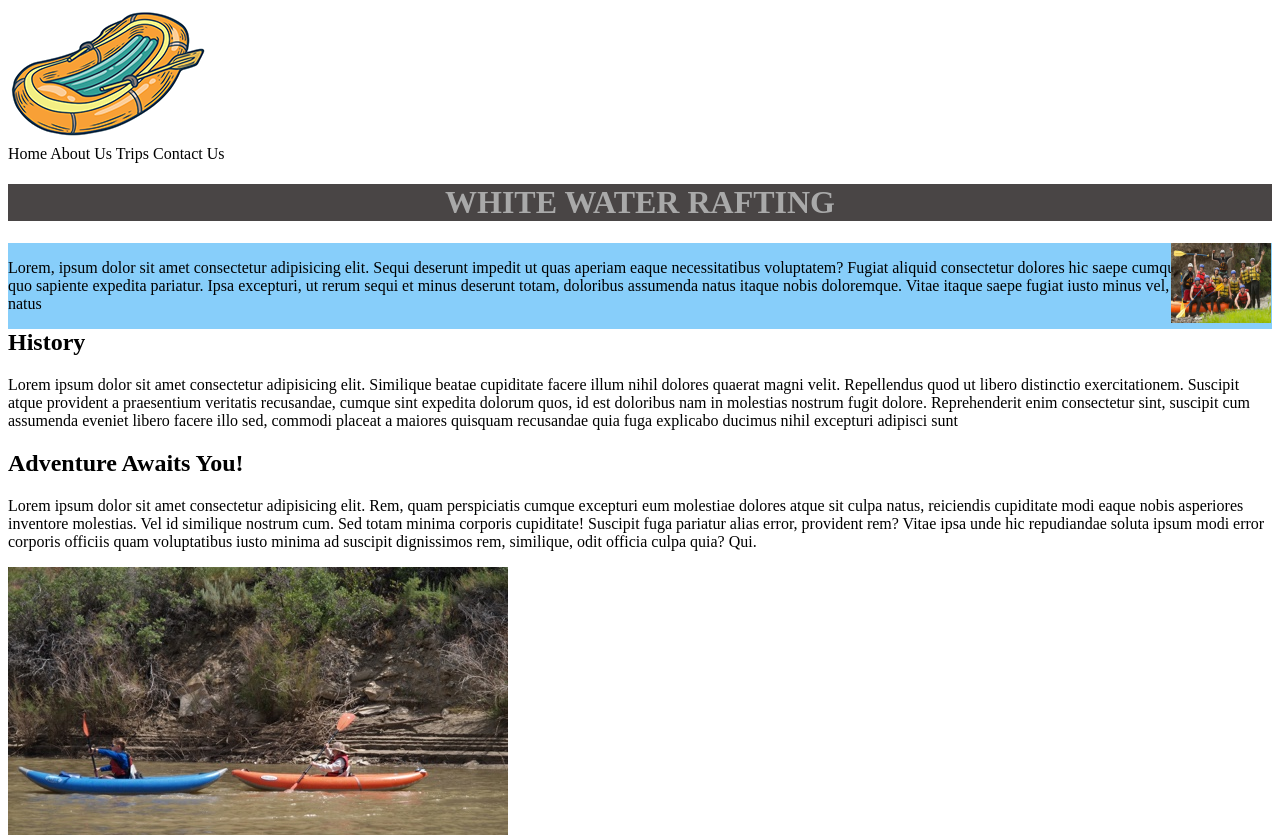
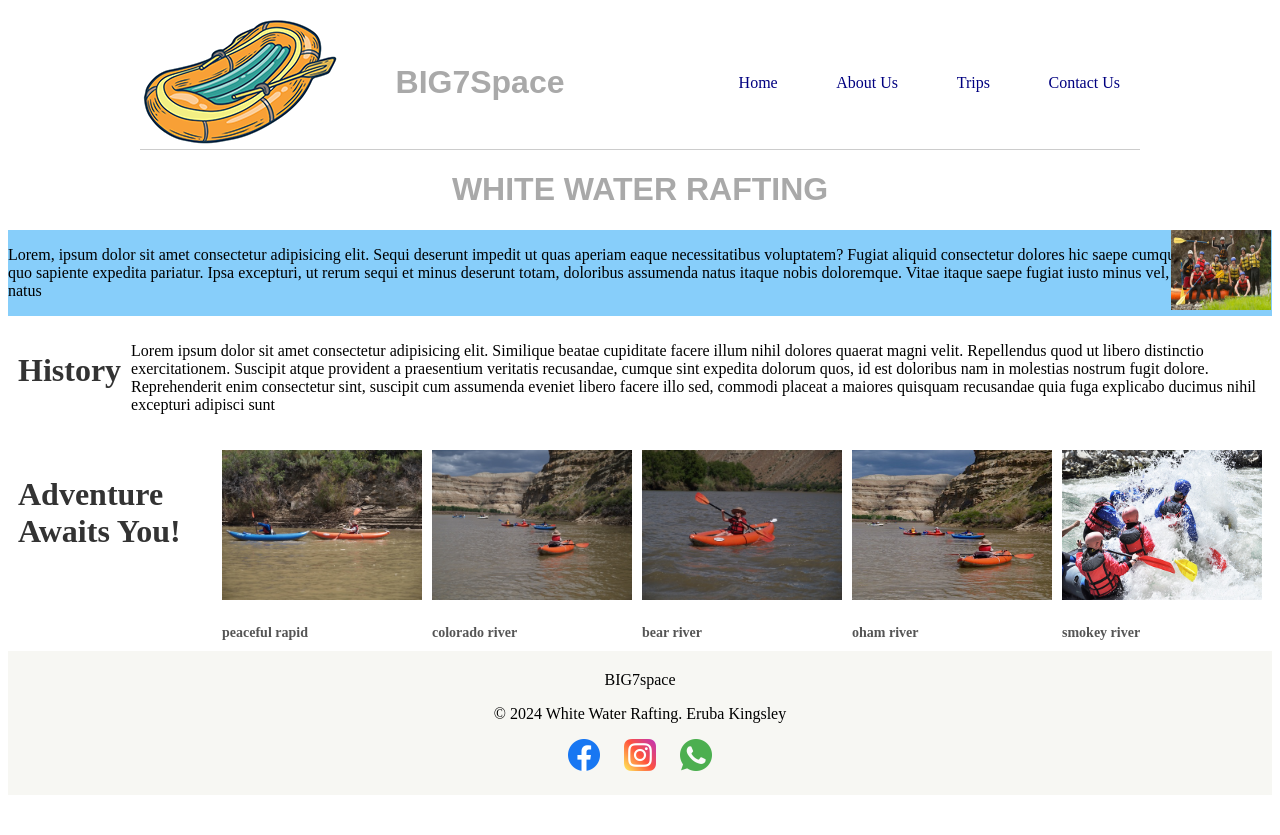
Before and after one commit to kingsDeCODDER/wwr, a plain HTML site: page index.html in a window 1280 px wide. Shown: the top 835 px of the page. After the commit the page ends 803 px from the top, so only its background shows below. Drawn offline with Linux system fonts and the light colour scheme.

Commit message:
another commit

```diff
--- a/index.html
+++ b/index.html
@@ -13,12 +13,15 @@
   </head>
   <body>
     <header>
-      <img src="images/logo.png" alt="wwr logo" />
+      <img src="images/logo.png" alt="wwr logo" class="logo" />
+      <h1>BIG7Space</h1>
       <nav>
-        <a href="index.html">Home</a>
-        <a href="about.html">About Us</a>
-        <a href="trips.html">Trips</a>
-        <a href="contact.html">Contact Us</a>
+        <ul class="navigation">
+          <li><a href="index.html">Home</a></li>
+          <li><a href="about.html">About Us</a></li>
+          <li><a href="trips.html">Trips</a></li>
+          <li><a href="contact.html">Contact Us</a></li>
+        </ul>
       </nav>
     </header>
     <main>
@@ -30,10 +33,9 @@
             Lorem, ipsum dolor sit amet consectetur adipisicing elit. Sequi
             deserunt impedit ut quas aperiam eaque necessitatibus voluptatem?
             Fugiat aliquid consectetur dolores hic saepe cumque inventore quo
-              sapiente expedita pariatur. Ipsa excepturi, ut rerum sequi et
-              minus deserunt totam, doloribus assumenda natus itaque nobis
-              doloremque. Vitae itaque saepe fugiat iusto minus vel, perferendis
-              natus
+            sapiente expedita pariatur. Ipsa excepturi, ut rerum sequi et minus
+            deserunt totam, doloribus assumenda natus itaque nobis doloremque.
+            Vitae itaque saepe fugiat iusto minus vel, perferendis natus
           </p>
         </article>
 
@@ -53,32 +55,44 @@
 
         <section>
           <h2>Adventure Awaits You!</h2>
-          <p>
-            Lorem ipsum dolor sit amet consectetur adipisicing elit. Rem, quam
-            perspiciatis cumque excepturi eum molestiae dolores atque sit culpa
-            natus, reiciendis cupiditate modi eaque nobis asperiores inventore
-            molestias. Vel id similique nostrum cum. Sed totam minima corporis
-            cupiditate! Suscipit fuga pariatur alias error, provident rem? Vitae
-            ipsa unde hic repudiandae soluta ipsum modi error corporis officiis
-            quam voluptatibus iusto minima ad suscipit dignissimos rem,
-            similique, odit officia culpa quia? Qui.
-          </p>
-          <img src="images/deso-2kayaks.jpg" alt="" class="im"/>
+
+            <div class="image-item">
+              <img src="images/deso-2kayaks.jpg" alt="" class="im" />
               <b>peaceful rapid</b>
-          <img src="images/deso-boats.jpg" alt="" class="im"/>
+            </div>
+
+            <div class="image-item">
+              <img src="images/deso-boats.jpg" alt="" class="im" />
               <b>colorado river</b>
-          <img src="images/deso-kayak.jpg" alt="" class="im"/>
+            </div>
+
+            <div class="image-item">
+              <img src="images/deso-kayak.jpg" alt="" class="im" />
               <b>bear river</b>
-          <img src="images/desolation-interest.jpg" alt="" class="im"/>
+            </div>
+
+            <div class="image-item">
+              <img src="images/desolation-interest.jpg" alt="" class="im" />
               <b>oham river</b>
-          <img src="images/rafting47_600.jpg" alt="" class="im"/>
+            </div>
+
+            <div class="image-item">
+              <img src="images/rafting47_600.jpg" alt="" class="im" />
               <b>smokey river</b>
+            </div>
+
         </section>
+
       </div>
     </main>
     <footer>
       BIG7space
       <p>&copy; 2024 White Water Rafting. Eruba Kingsley</p>
+      <div class="social">
+        <a href=""><img src="images/facebook.png" alt="facebook icon" /></a>
+        <a href=""><img src="images/instagram.png" alt="instagram icon" /></a>
+        <a href=""><img src="images/whatsapp.png" alt="whatsapp icon" /></a>
+      </div>
     </footer>
   </body>
 </html>
--- a/styles/rafting.css
+++ b/styles/rafting.css
@@ -37,3 +37,104 @@ article{
   align-items: center;
   gap: 10px;
 }
+
+header{
+  margin: 1rem auto;
+	display: grid;
+	grid-template-columns: 120px 1fr 1fr;
+	align-items: center;
+	border-bottom: 1px solid #ccc;
+	max-width: 1000px;
+}
+
+.logo img {
+	margin: 0 0.25rem 0 1rem;
+	width: 64px;
+	height: auto;
+}
+
+h1 {
+	font-size: 2rem;
+	font-family: Acme, Arial, sans-serif;
+  background:none;
+}
+
+nav {
+	text-align: right;
+}
+
+.navigation {
+	display: flex;
+	flex-wrap: wrap;
+	list-style: none;
+	padding: 0;
+}
+
+.navigation li {
+	flex: 1 1 auto;
+}
+
+.navigation a {
+	display: block;
+	color: navy;
+	padding: 20px;
+	text-decoration: none;
+}
+
+.navigation a:hover {
+	color: tomato;
+	font-weight: 700;
+	text-decoration: underline;
+}
+
+footer {
+  background-color: hsl(60, 18%, 96%);
+  padding: 20px;
+  text-align: center;
+}
+
+.social a {
+  display: inline-block;
+  margin: 0 10px;
+}
+
+.social img {
+  width: 32px;
+  height: 32px;
+  transition: transform 0.3s;
+}
+
+.social img:hover {
+  transform: scale(1.1);
+}
+
+section img{
+  width: 200px;
+  height: 150px;
+}
+section{
+  display: flex;
+  justify-content: center;
+  gap:10px;
+  padding:10px;
+}
+
+section b{
+  margin-top: 5px;
+  font-size: 14px;
+  color: #555;
+}
+
+h2 {
+  font-size: 2em;
+  font-weight: bold;
+  margin-bottom: 20px;
+  color: #333;
+}
+
+.image-item {
+  display: flex;
+  justify-content:left;
+  gap: 20px;
+  flex-wrap: wrap;
+}
```
Also changed, not shown: images/facebook.png (added), images/instagram.png (added), images/whatsapp.png (added). Lines whose indentation alone changed are shown as unchanged.
